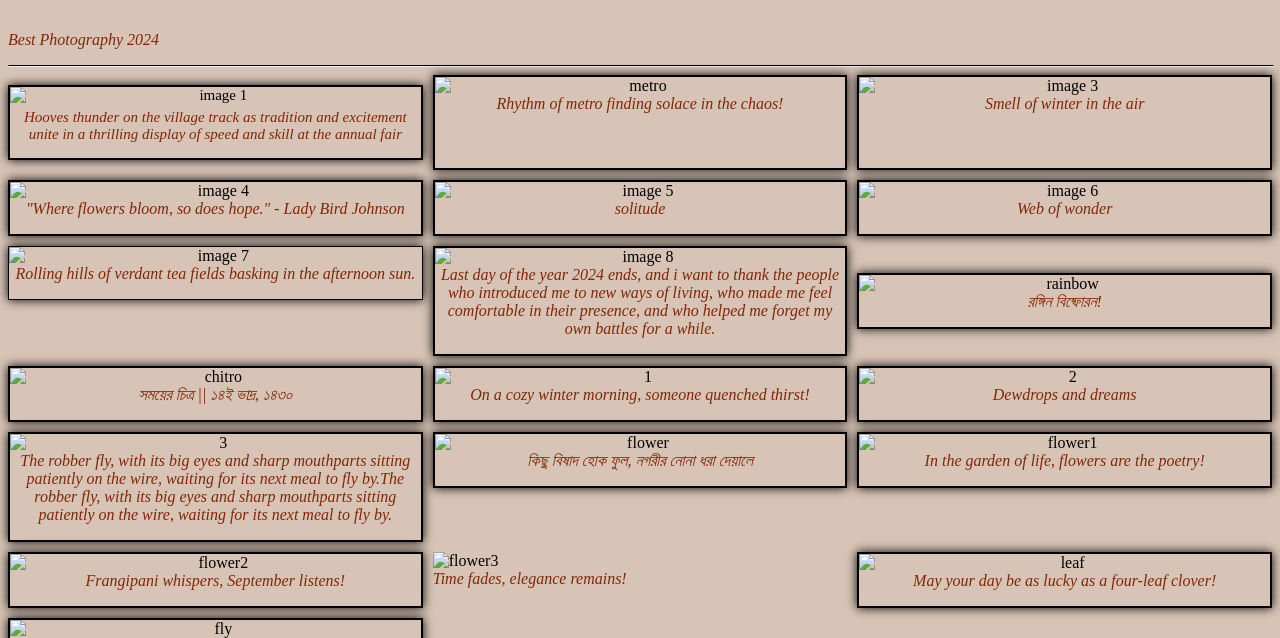
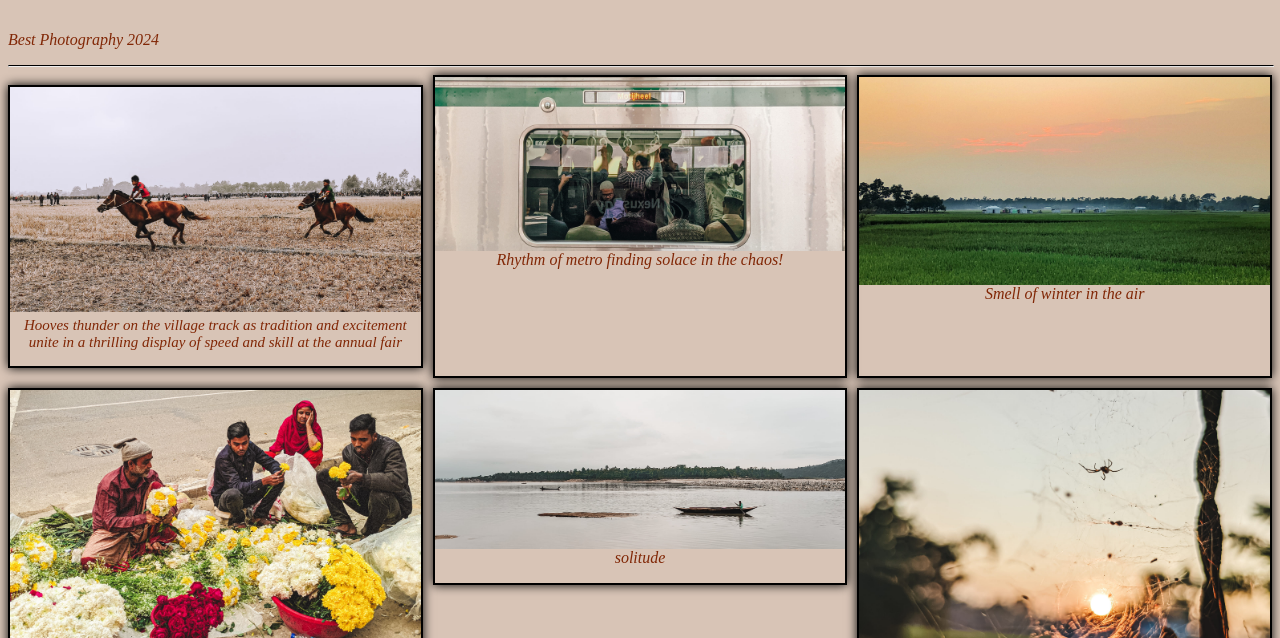
Before and after one commit to Naharamina/Photographer-Portfolio, a plain HTML site: page index.html in a window 1280 px wide. Shown: the part 162-800 px from the top of the page. Drawn offline with Linux system fonts and the light colour scheme; the site is published under a folder, as on GitHub Pages, so addresses that start at the root find nothing.

Commit message:
Update index.html

```diff
--- a/index.html
+++ b/index.html
@@ -24,100 +24,100 @@
 
     <div class="image-gallery">
         <div class="caption-1">
-            <img src="/horse.jpg" alt="image 1">
+            <img src="./horse.jpg" alt="image 1">
             <p>Hooves thunder on the village track as tradition and excitement unite in a thrilling display of speed and skill at the annual fair</p>
 
         </div>
 
         <div class="caption-2">
-            <img src="/metro.jpg" alt="metro">
+            <img src="./metro.jpg" alt="metro">
             <p>Rhythm of metro finding solace in the chaos!</p>
         </div>
 
         <div class="caption-3">
-            <img src="/morning.jpg" alt="image 3">
+            <img src="./morning.jpg" alt="image 3">
             <p>Smell of winter in the air</p>
         </div>
 
         <div class="caption-4">
-            <img src="/people.jpg" alt="image 4">
+            <img src="./people.jpg" alt="image 4">
             <p>"Where flowers bloom, so does hope."
                 - Lady Bird Johnson</p>
         </div>
 
         <div class="caption-5">
-            <img src="/river.jpg" alt="image 5">
+            <img src="./river.jpg" alt="image 5">
             <p>solitude</p>
         </div>
 
         <div class="caption-6">
-            <img src="/sunrise.jpg" alt="image 6">
+            <img src="./sunrise.jpg" alt="image 6">
             <p>Web of wonder</p>
         </div>
 
         <div class="caption-7">
-            <img src="/tea garden.jpg" alt="image 7">
+            <img src="./tea garden.jpg" alt="image 7">
             <p>Rolling hills of verdant tea fields basking in the afternoon sun.
             </p>
         </div>
 
         <div class="caption-8">
-            <img src="/window (1).jpg" alt="image 8">
+            <img src="./window (1).jpg" alt="image 8">
             <p>Last day of the year 2024 ends, and i want to thank the people who introduced me to new ways of living, who made me feel comfortable in their presence, and who helped me forget my own battles for a while.</p>
         </div>
 
         <div class="caption-9">
-            <img src="/rainbow.jpg" alt="rainbow">
+            <img src="./rainbow.jpg" alt="rainbow">
             <p>রঙ্গিন বিষ্ফোরন!</p>
         </div>
 
         <div class="caption-10">
-            <img src="/chitro.jpg" alt="chitro">
+            <img src="./chitro.jpg" alt="chitro">
             <p>সময়ের চিত্র || ১৪ই ভাদ্র, ১৪৩০</p>
         </div>
 
         <div class="caption-11">
-            <img src="/1.jpg" alt="1">
+            <img src="./1.jpg" alt="1">
             <p>On a cozy winter morning, someone quenched thirst!</p>
         </div>
 
         <div class="caption-12">
-            <img src="/2.jpg" alt="2">
+            <img src="./2.jpg" alt="2">
             <p>Dewdrops and dreams </p>
         </div>
 
         <div class="caption-13">
-            <img src="/3.jpg" alt="3">
+            <img src="./3.jpg" alt="3">
             <p>The robber fly, with its big eyes and sharp mouthparts sitting patiently on the wire, waiting for its next meal to fly by.The robber fly, with its big eyes and sharp mouthparts sitting patiently on the wire, waiting for its next meal to fly by.</p>
         </div>
 
         <div class="caption-14">
-            <img src="/flower.jpg" alt="flower">
+            <img src="./flower.jpg" alt="flower">
             <p>কিছু বিষাদ হোক ফুল, নগরীর নোনা ধরা দেয়ালে</p>
         </div>
 
         <div class="caption-15">
-            <img src="/flowe 1.jpg" alt="flower1">
+            <img src="./flowe 1.jpg" alt="flower1">
             <p>In the garden of life, flowers are the poetry!</p>
         </div>
 
         <div class="caption-16">
-            <img src="/flowe2.jpg" alt="flower2">
+            <img src="./flowe2.jpg" alt="flower2">
             <p>Frangipani whispers, September listens!</p>
         </div>
 
         <div class="caaption-17">
-            <img src="/flowe3.jpg" alt="flower3">
+            <img src="./flowe3.jpg" alt="flower3">
             <p>Time fades, elegance remains!</p>
         </div>
 
         <div class="caption-18">
-            <img src="/leaf.jpg" alt="leaf">
+            <img src="./leaf.jpg" alt="leaf">
             <p>May your day be as lucky as a four-leaf clover!</p>
         </div>
 
         <div class="caption-19">
-            <img src="/fly.jpg" alt="fly">
+            <img src="./fly.jpg" alt="fly">
             <p>The dragonfly up close!</p>
         </div>
 
```
